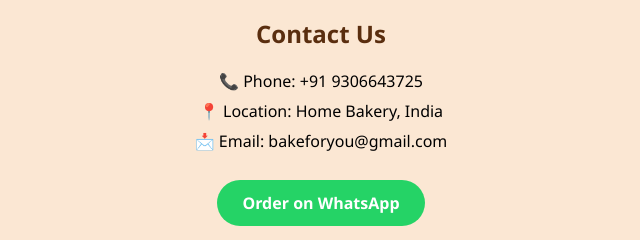
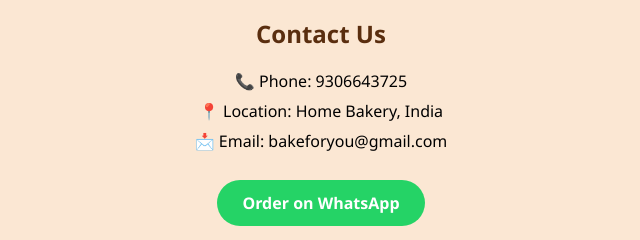
Before and after one commit to kirtimchoubey1226-eng/bake-for-you, a plain HTML site: page index.html in a window 1280 px wide. Shown: the part 1515-1755 px from the top of the page, 319-959 px from the left. Drawn offline with Linux system fonts and the light colour scheme.

```diff
--- a/index.html
+++ b/index.html
@@ -75,7 +75,7 @@
 <section class="contact" id="contact">
     <h2>Contact Us</h2>
 
-    <p>📞 Phone: +91 9306643725</p>
+    <p>📞 Phone:  9306643725</p>
     <p>📍 Location: Home Bakery, India</p>
     <p>📩 Email: bakeforyou@gmail.com</p>
 
```
